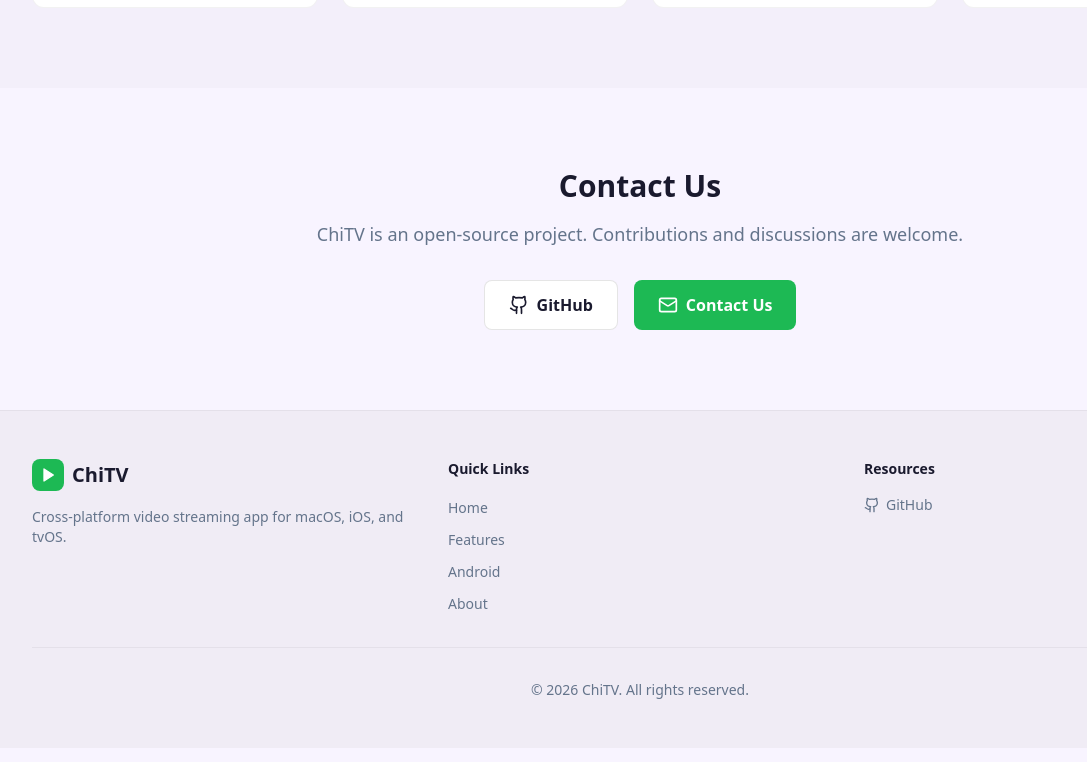
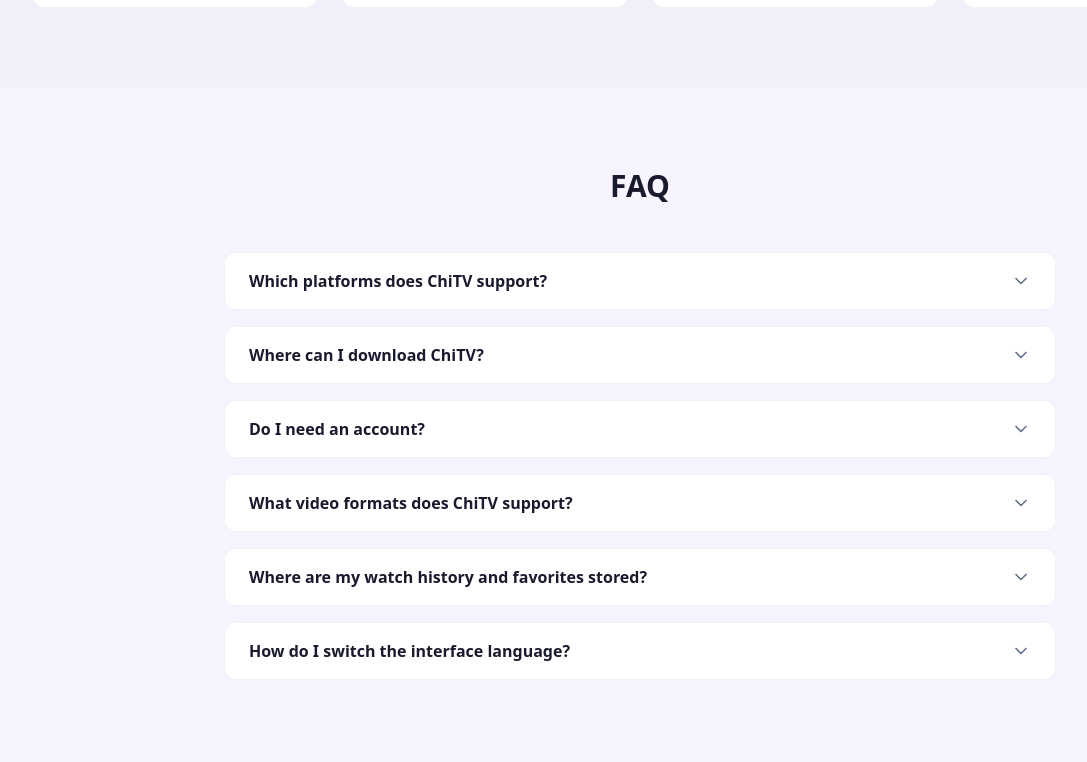
Before and after one commit to mutse/chitv-app-web, a React (Vite) app: page /about in a window 1280 px wide. Shown: the part 1018-1780 px from the top of the page, without its empty margins (0-1087 px from the left). Built offline with nearby package versions, Linux system fonts and the light colour scheme.

Commit message:
P2: FAQ 区块 + FAQPage 结构化数据，sitemap/robots 补强

```diff
--- a/scripts/prerender.mjs
+++ b/scripts/prerender.mjs
@@ -42,7 +42,7 @@
   const hreflang = ['zh-CN', 'zh-TW', 'en', 'x-default']
     .map((l) => `<link rel="alternate" hreflang="${l}" href="${pageUrl}" />`)
     .join('\n  ')
-  const html = template
+  let html = template
     .replace('<html lang="zh-CN">', '<html lang="zh-CN" data-prerender-locale="zh">')
     .replace('<div id="root"></div>', `<div id="root">${appHtml}</div>`)
     .replace(/<title>.*?<\/title>/, `<title>${title}</title>`)
@@ -53,6 +53,25 @@
     .replace(/(<link rel="canonical" href=").*?(" \/>)/, `$1${pageUrl}$2\n  ${hreflang}`)
     .replace(/(<meta name="twitter:title" content=").*?(" \/>)/, `$1${title}$2`)
     .replace(/(<meta name="twitter:description" content=").*?(" \/>)/, `$1${desc}$2`)
+  // /about 页：可见 FAQ 与 FAQPage 结构化数据保持一致（Google 富摘要 / AI 引用）
+  if (url === '/about') {
+    const faqJsonLd = {
+      '@context': 'https://schema.org',
+      '@type': 'FAQPage',
+      mainEntity: [1, 2, 3, 4, 5, 6].map((n) => ({
+        '@type': 'Question',
+        name: zhDict[`faq.q${n}`],
+        acceptedAnswer: { '@type': 'Answer', text: zhDict[`faq.a${n}`] },
+      })),
+    }
+    for (const item of faqJsonLd.mainEntity) {
+      if (!item.name || !item.acceptedAnswer.text) throw new Error(`zh.ts 缺少 faq.q/a`)
+    }
+    html = html.replace(
+      '</head>',
+      `<script type="application/ld+json">${JSON.stringify(faqJsonLd)}</script>\n</head>`
+    )
+  }
   const outPath = join(dist, file)
   mkdirSync(dirname(outPath), { recursive: true })
   writeFileSync(outPath, html)
--- /dev/null
+++ b/src/components/FaqSection.tsx
@@ -0,0 +1,53 @@
+import { useState } from 'react'
+import { ChevronDown } from 'lucide-react'
+import { useTranslation } from '../i18n/useTranslation'
+
+const FAQ_COUNT = 6
+
+export function FaqSection() {
+  const { t } = useTranslation()
+  const [open, setOpen] = useState<number | null>(0)
+
+  return (
+    <section className="py-20">
+      <div className="max-w-4xl mx-auto px-4 sm:px-6 lg:px-8">
+        <h2 className="text-3xl font-bold text-center mb-12">{t('faq.title')}</h2>
+        <div className="space-y-4">
+          {Array.from({ length: FAQ_COUNT }, (_, i) => i + 1).map((n) => {
+            const isOpen = open === n
+            return (
+              <div
+                key={n}
+                className="bg-surface rounded-xl border border-black/5 overflow-hidden"
+              >
+                <button
+                  onClick={() => setOpen(isOpen ? null : n)}
+                  aria-expanded={isOpen}
+                  className="w-full flex items-center justify-between gap-4 px-6 py-4 text-left cursor-pointer"
+                >
+                  <span className="font-semibold">{t(`faq.q${n}`)}</span>
+                  <ChevronDown
+                    className={`w-5 h-5 shrink-0 text-text-secondary transition-transform duration-300 ${
+                      isOpen ? 'rotate-180' : ''
+                    }`}
+                  />
+                </button>
+                <div
+                  className={`grid transition-all duration-300 ${
+                    isOpen ? 'grid-rows-[1fr] opacity-100' : 'grid-rows-[0fr] opacity-0'
+                  }`}
+                >
+                  <div className="overflow-hidden">
+                    <p className="px-6 pb-5 text-text-secondary leading-relaxed">
+                      {t(`faq.a${n}`)}
+                    </p>
+                  </div>
+                </div>
+              </div>
+            )
+          })}
+        </div>
+      </div>
+    </section>
+  )
+}
--- a/src/locale/en.ts
+++ b/src/locale/en.ts
@@ -110,4 +110,18 @@
   'meta.about.desc': 'About ChiTV: a SwiftUI-built cross-platform video streaming app that brings quality video to everyone.',
   'meta.notfound.title': 'Page Not Found - ChiTV',
   'meta.notfound.desc': 'Sorry, the page you are looking for does not exist. Head back to the ChiTV home page.',
+  // FAQ
+  'faq.title': 'FAQ',
+  'faq.q1': 'Which platforms does ChiTV support?',
+  'faq.a1': 'macOS, iOS and tvOS (native SwiftUI build) plus Android (Flutter build).',
+  'faq.q2': 'Where can I download ChiTV?',
+  'faq.a2': 'Use the download button on this site. Links currently point to GitHub Releases as placeholders; official links will be announced here.',
+  'faq.q3': 'Do I need an account?',
+  'faq.a3': 'No. Local favorites and watch history work without an account; signing in enables cloud sync across devices (via CloudKit on Apple platforms).',
+  'faq.q4': 'What video formats does ChiTV support?',
+  'faq.a4': 'HLS streaming playback, for a smooth HD viewing experience.',
+  'faq.q5': 'Where are my watch history and favorites stored?',
+  'faq.a5': 'On your local device by default; signing in enables cloud sync across devices (via CloudKit on Apple platforms).',
+  'faq.q6': 'How do I switch the interface language?',
+  'faq.a6': 'Use the language menu in the top-right corner to switch between Simplified Chinese, Traditional Chinese and English anytime.',
 }
--- a/src/locale/tw.ts
+++ b/src/locale/tw.ts
@@ -110,4 +110,18 @@
   'meta.about.desc': '了解 ChiTV：基於 SwiftUI 構建的跨平台影片串流應用，讓每個人都能享受優質的影片內容。',
   'meta.notfound.title': '頁面未找到 - ChiTV',
   'meta.notfound.desc': '抱歉，您造訪的頁面不存在。返回 ChiTV 首頁繼續探索。',
+  // FAQ
+  'faq.title': '常見問題',
+  'faq.q1': 'ChiTV 支援哪些平台？',
+  'faq.a1': 'macOS、iOS、tvOS（SwiftUI 原生版）與 Android（Flutter 版）。',
+  'faq.q2': '在哪裡下載 ChiTV？',
+  'faq.a2': '點擊官網下載按鈕獲取。目前下載入口為佔位連結（指向 GitHub Releases），正式下載地址公佈後以官網為準。',
+  'faq.q3': '需要註冊帳號嗎？',
+  'faq.a3': '本地收藏與觀看歷史無需帳號即可使用；登入後可透過雲端同步多裝置數據（Apple 版經 CloudKit）。',
+  'faq.q4': 'ChiTV 支援哪些影片格式？',
+  'faq.a4': '支援 HLS 串流播放，享受高清流暢的觀看體驗。',
+  'faq.q5': '觀看歷史和收藏夾保存在哪裡？',
+  'faq.a5': '預設保存在本地裝置上；登入後可透過雲端在多裝置間同步（Apple 版經 CloudKit）。',
+  'faq.q6': '如何切換介面語言？',
+  'faq.a6': '點擊右上角的語言選單，可在簡體中文、繁體中文與 English 之間隨時切換。',
 }
--- a/src/locale/zh.ts
+++ b/src/locale/zh.ts
@@ -110,4 +110,18 @@
   'meta.about.desc': '了解 ChiTV：基于 SwiftUI 构建的跨平台视频流媒体应用，让每个人都能享受优质的视频内容。',
   'meta.notfound.title': '页面未找到 - ChiTV',
   'meta.notfound.desc': '抱歉，您访问的页面不存在。返回 ChiTV 首页继续探索。',
+  // FAQ
+  'faq.title': '常见问题',
+  'faq.q1': 'ChiTV 支持哪些平台？',
+  'faq.a1': 'macOS、iOS、tvOS（SwiftUI 原生版）与 Android（Flutter 版）。',
+  'faq.q2': '在哪里下载 ChiTV？',
+  'faq.a2': '点击官网下载按钮获取。当前下载入口为占位链接（指向 GitHub Releases），正式下载地址公布后以官网为准。',
+  'faq.q3': '需要注册账号吗？',
+  'faq.a3': '本地收藏与观看历史无需账号即可使用；登录后可通过云端同步多设备数据（Apple 版经 CloudKit）。',
+  'faq.q4': 'ChiTV 支持哪些视频格式？',
+  'faq.a4': '支持 HLS 流媒体播放，享受高清流畅的观看体验。',
+  'faq.q5': '观看历史和收藏夹保存在哪里？',
+  'faq.a5': '默认保存在本地设备上；登录后可通过云端在多设备间同步（Apple 版经 CloudKit）。',
+  'faq.q6': '如何切换界面语言？',
+  'faq.a6': '点击右上角的语言菜单，可在简体中文、繁體中文与 English 之间随时切换。',
 }
--- a/src/pages/About.tsx
+++ b/src/pages/About.tsx
@@ -1,6 +1,7 @@
 import { Github, Mail, Code2, Database, Layers, Palette } from 'lucide-react'
 import { useTranslation } from '../i18n/useTranslation'
 import { PageMeta } from '../components/PageMeta'
+import { FaqSection } from '../components/FaqSection'
 import { GITHUB_URL, CONTACT_EMAIL } from '../config'
 
 export function About() {
@@ -61,6 +62,8 @@
         </div>
       </section>
 
+      <FaqSection />
+
       {/* Contact */}
       <section className="py-20">
         <div className="max-w-4xl mx-auto px-4 sm:px-6 lg:px-8 text-center">
```
Also changed, not shown: public/robots.txt, 1 other file (tests, documents, lock files or other folders).
